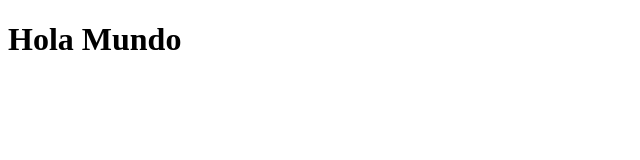
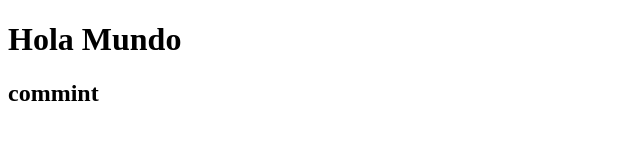
Before and after one commit to Andrestrujillo22/Prueba01, a plain HTML site: page index.html in a window 1280 px wide. Shown: the whole page, without its empty margins (0-640 px from the left). Drawn offline with Linux system fonts and the light colour scheme.

Commit message:
version 2

```diff
--- a/index.html
+++ b/index.html
@@ -7,5 +7,6 @@
 </head>
 <body>
     <h1>Hola Mundo</h1>
+    <h2>commint</h2>
 </body>
 </html>
```
